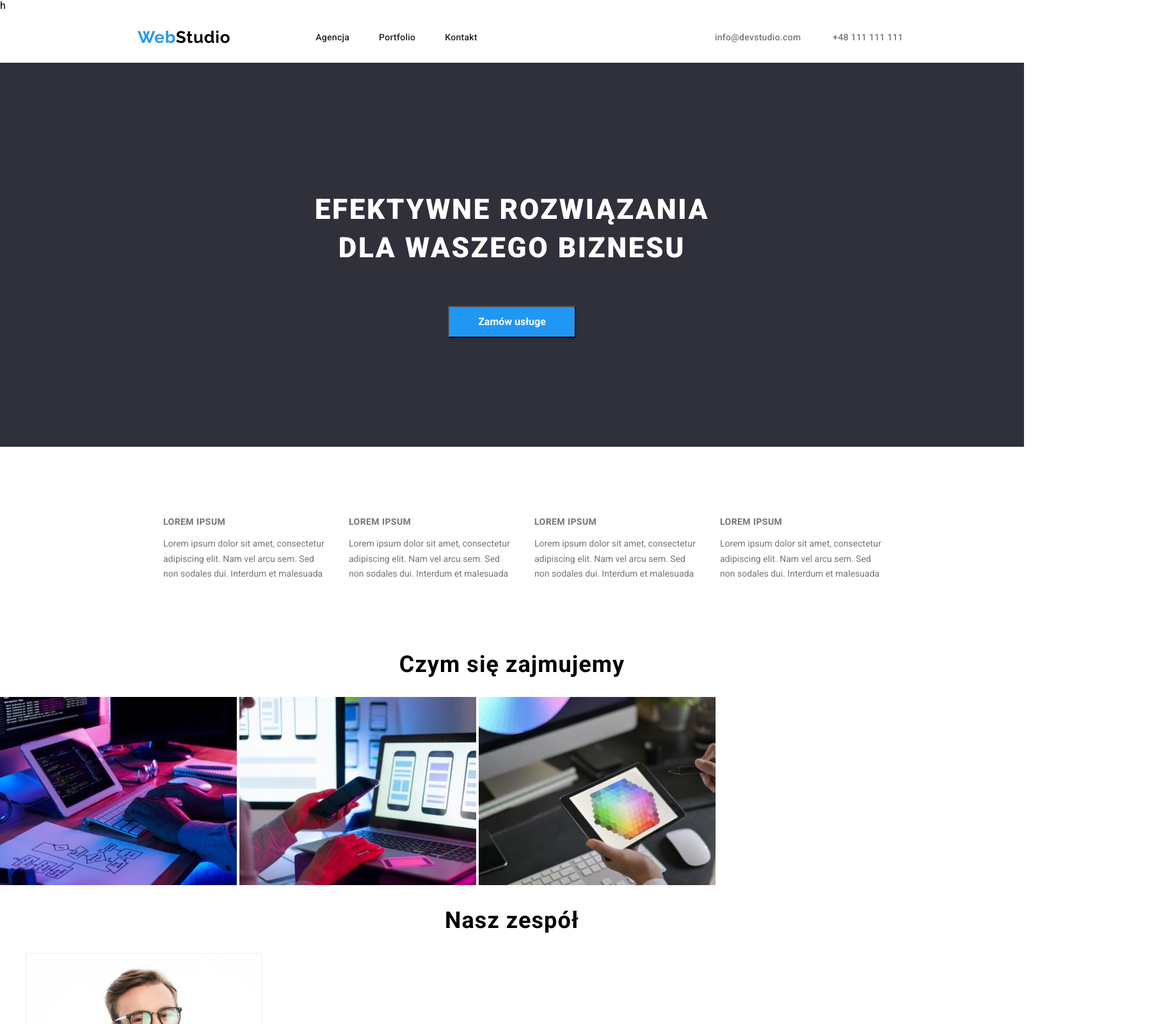
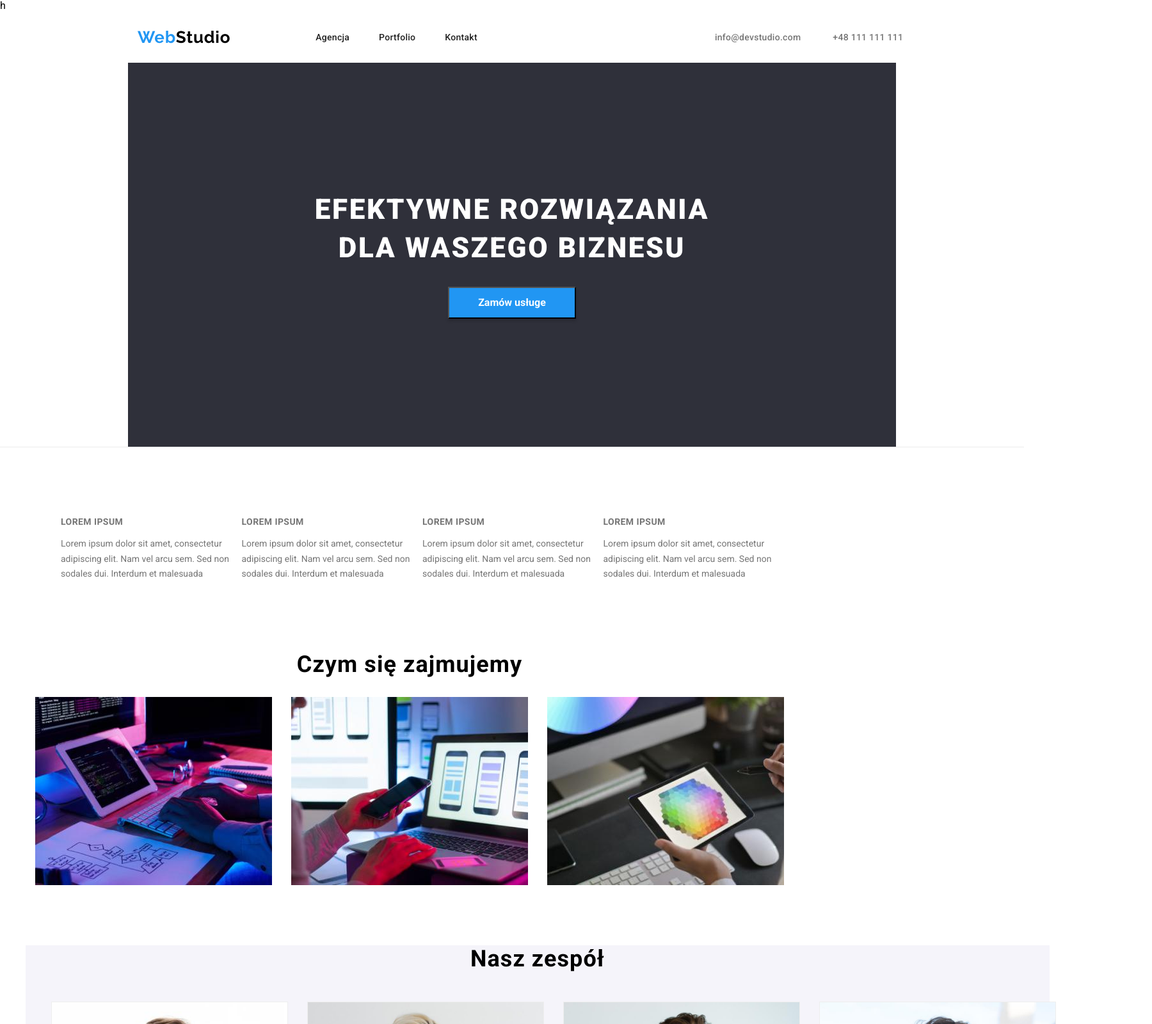
Before and after one commit to JoannaPapiernik/goit-markup-hw-03, a plain HTML site: page index.html in a window 1280 px wide. Shown: the top 1600 px of the page at 64% size, 1800 px wide, since content can reach past the window. Drawn offline with nearby package versions, Linux system fonts and the light colour scheme.

Commit message:
sunday13:15

```diff
--- a/css/positioning.css
+++ b/css/positioning.css
@@ -1,11 +1,8 @@
 .container {
   width: 1200px;
-  margin: 0px auto;
+  margin: 0 auto;
 }
-.container-index {
-  width: 1600px;
-  margin: 0px auto;
-}
+
 menu {
   display: flex;
   gap: 46px;
@@ -17,10 +14,6 @@ menu {
   width: 1200px;
 }
 
-.position-info {
-  display: flex;
-  justify-content: center;
-}
 .port-fotos {
   display: flex;
   flex-wrap: wrap;
@@ -56,7 +49,7 @@ menu {
 .first-baby-index {
   display: flex;
   align-items: center;
-  padding-left: 215px;
+  margin-left: 15px;
 }
 .second-baby-index {
   display: flex;
@@ -91,17 +84,15 @@ address {
 }
 .lorem-list {
   display: flex;
-  column-gap: 30px;
+
   row-gap: 10px;
-  width: 1170px;
-  justify-content: space-between;
 }
 .index-lorem {
   max-width: 1170px;
-  margin: 94px 215px 94px 215px;
+  margin: 94px 15px 94px 15px;
 }
 .service {
-  padding: 30px 700px 200px 700px;
+  padding: 30px 500px 200px 500px;
 }
 .logo-index-position {
   display: flex;
@@ -110,4 +101,24 @@ address {
   height: 80px;
 }
 .index-what {
+  margin: 94px 15px 94px 15px;
 }
+.index-title-button {
+  max-width: 1600px;
+}
+.what-foto {
+  display: flex;
+  column-gap: 30px;
+  margin: auto 0;
+}
+.team {
+  background-color: #f5f4fa;
+  width: 1600px;
+  height: 648px;
+  left: 0px;
+  top: 1449px;
+}
+.team-fotos {
+  display: inline-flex;
+  gap: 30px;
+}
--- a/css/styles.css
+++ b/css/styles.css
@@ -230,20 +230,23 @@ p4 {
 .header-index {
   background: #2f303a;
   height: 600px;
+  margin: 0 auto;
+  max-width: 1600px;
+  padding: 200px 0;
 }
 
 .header-title {
-  padding: 200px 452px 30px 452px;
   font-weight: 900;
   font-size: 44px;
   line-height: 1.36;
   /* or 136% */
-  display: flex;
-  text-align: center;
   letter-spacing: 0.06em;
   text-transform: uppercase;
   color: var(--background-color);
-  margin: 0px;
+  max-width: 696px;
+  text-align: center;
+  margin: 0 auto;
+  flex-wrap: wrap;
 }
 .index-button:hover,
 .index-button:focus {
@@ -280,6 +283,7 @@ h3 {
   font-size: 14px;
   line-height: 1.7;
   color: var(--gray-color);
+  align-items: flex-start;
 }
 h2 {
   font-weight: 700;
--- a/index.html
+++ b/index.html
@@ -23,8 +23,8 @@ h<!DOCTYPE html>
     />
   </head>
   <body>
-    <header class="position-info">
-      <div class="container-index">
+    <header>
+      <div class="container">
 
         <span class="logo-index-position">
       <b
@@ -47,16 +47,19 @@ h<!DOCTYPE html>
 
       <a href="mailto:info@devstudio.com" class="email-nav">info@devstudio.com</a>
       <a href="tel:48111111111" class="email-nav">+48 111 111 111</a></div></span>
+      <section class="index-title-button">
       <div class="header-index"><h1 class="header-title">EFEKTYWNE ROZWIĄZANIA DLA WASZEGO BIZNESU</h1>
         <div class="service">
       <button type="button" class="index-button">Zamów usługe</button>
+
       </div>
       </div>
+      </section>
       </div>
 
     </header>
     <main>
-      <div class="container-index">
+      <div class="container">
       <!--nasze atuty-->
       <section class="index-lorem">
         <ul class="lorem-list">
@@ -95,6 +98,7 @@ h<!DOCTYPE html>
       <!--czym się zajmujemy-->
       <section class="index-what">
         <h2>Czym się zajmujemy</h2>
+        <div class="what-foto">
         <img
           src="images/squooshimages/box1.jpg"
           alt="dłonie mężczyzny piszące na klawiaturze"
@@ -113,11 +117,12 @@ h<!DOCTYPE html>
           width="370"
           height="294"
         />
+        </div>
       </section>
       <!--nasz zespół-->
-      <section>
+      <section class="team">
         <h2>Nasz zespół</h2>
-        <ul>
+        <ul class="team-fotos">
           <li>
             <figure>
               <img
@@ -167,7 +172,7 @@ h<!DOCTYPE html>
       </div>
     </main>
     <footer>
-      <div class="container-index">
+      <div class="container">
         <div class="portfolio-bottom-logo">
       <a href="#"><span class="blue">Web</span><span class="logo-studio">Studio</span></a>
       </div>
```
